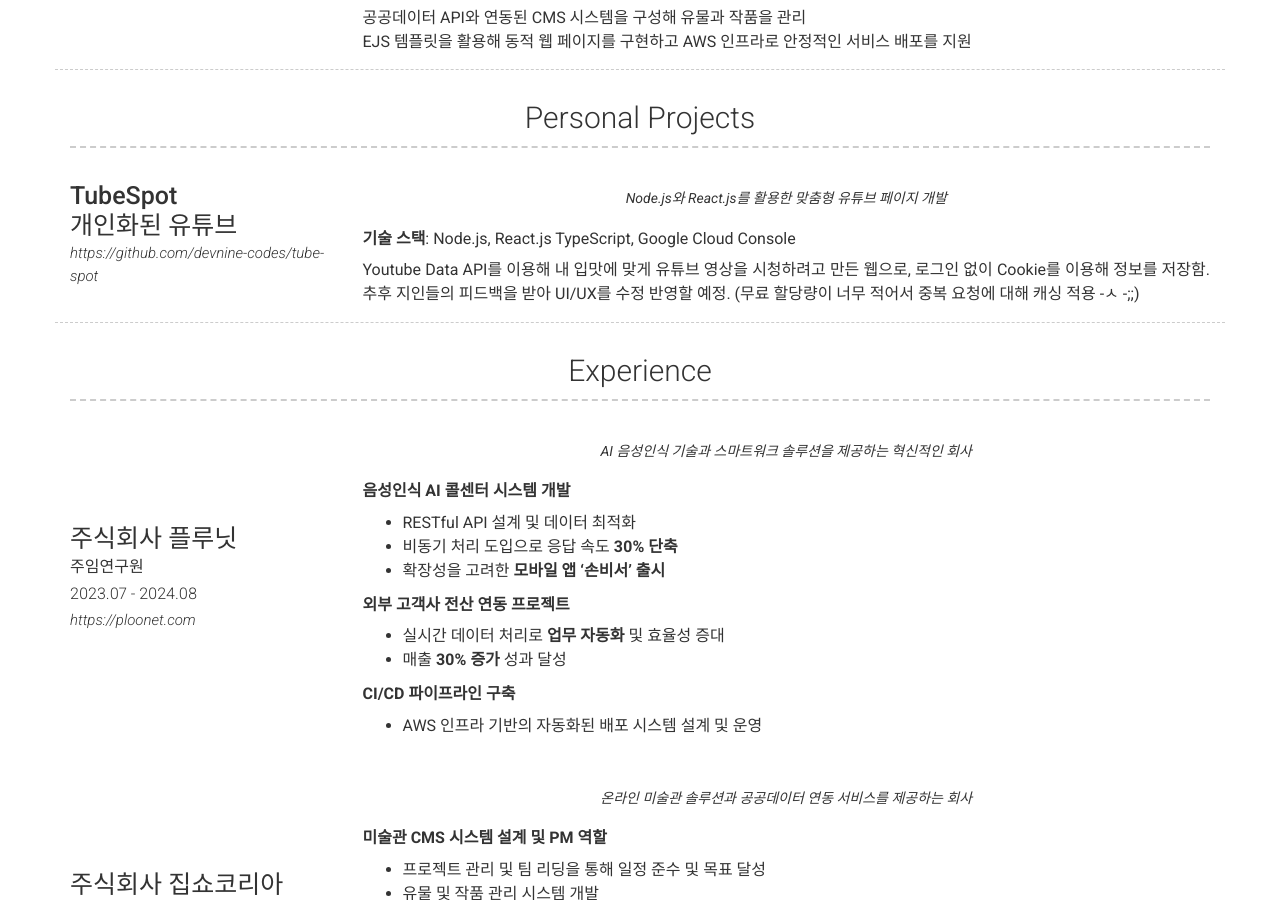
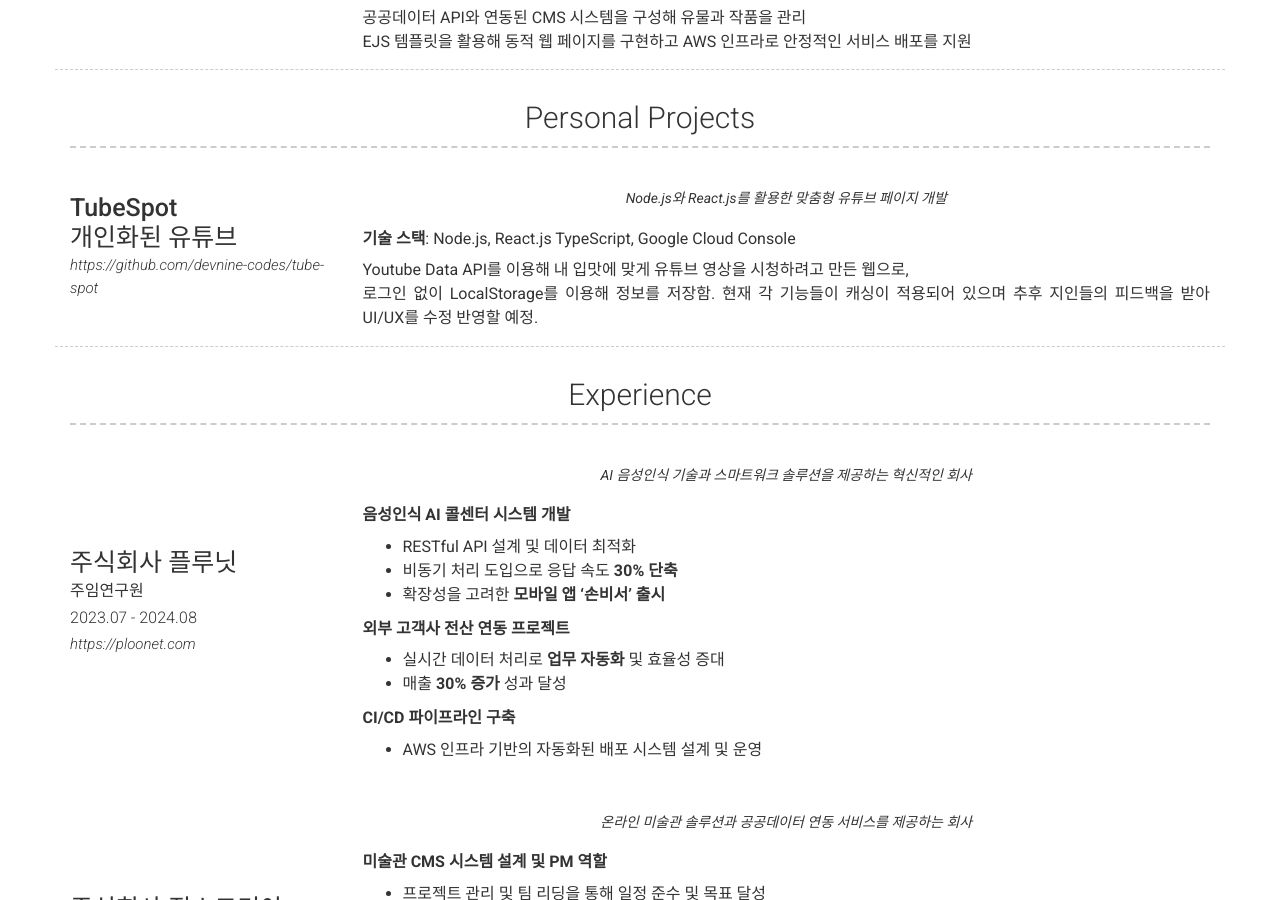
Before and after one commit to devnine-codes/devnine-codes.github.io, a Jekyll site: the page built from index.md, in a window 1280 px wide and 900 px high, scrolled down 2073 px. Built offline with Jekyll 4.4.1, drawn with Linux system fonts in a browser that asks for light colours; nearby versions of some CDN libraries; comment, search, counter and statistics services are not loaded.

Commit message:
TubeSpot 내용 수정

```diff
--- a/_config.yml
+++ b/_config.yml
@@ -188,9 +188,8 @@ content:
         description: |
           **기술 스택**: Node.js, React.js TypeScript, Google Cloud Console
 
-          Youtube Data API를 이용해 내 입맛에 맞게 유튜브 영상을 시청하려고 만든 웹으로, 로그인 없이 Cookie를 이용해 정보를 저장함.
-          추후 지인들의 피드백을 받아 UI/UX를 수정 반영할 예정.
-          (무료 할당량이 너무 적어서 중복 요청에 대해 캐싱 적용 -ㅅ -;;)
+          Youtube Data API를 이용해 내 입맛에 맞게 유튜브 영상을 시청하려고 만든 웹으로,
+          로그인 없이 LocalStorage를 이용해 정보를 저장함. 현재 각 기능들이 캐싱이 적용되어 있으며 추후 지인들의 피드백을 받아 UI/UX를 수정 반영할 예정.
 
     #  - title: Open Source Contributions
 #    layout: list # Type of content section (list/text)
```
